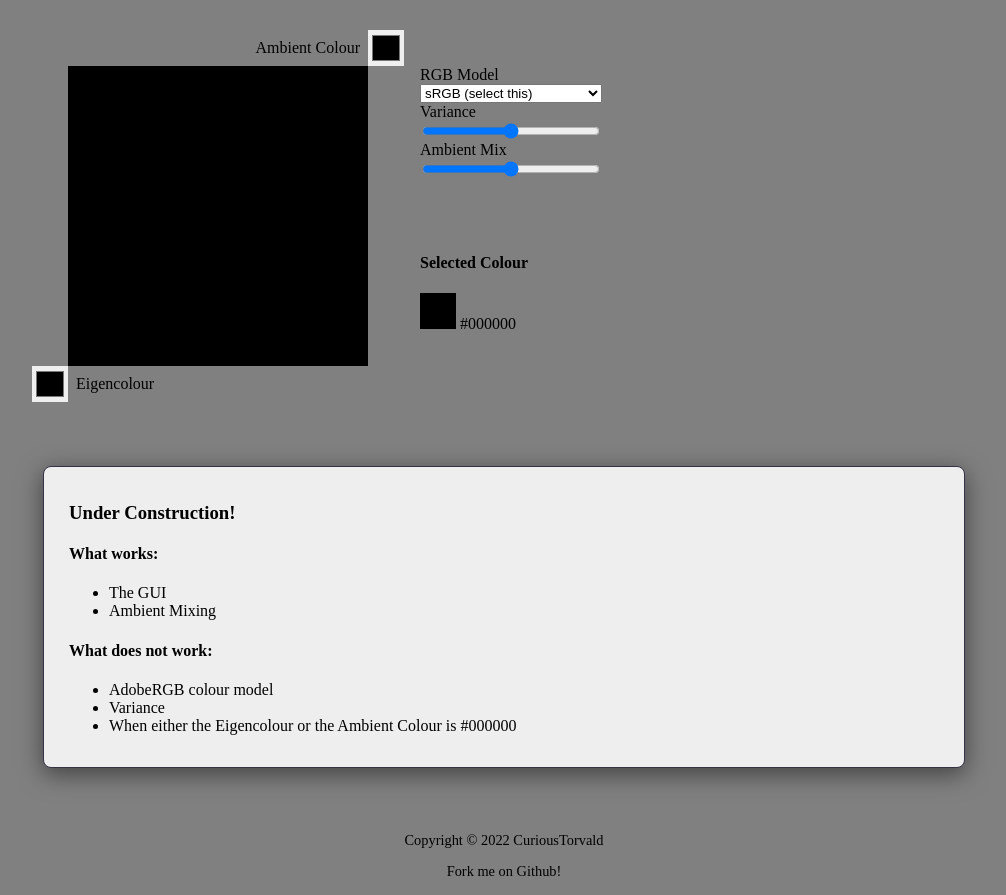
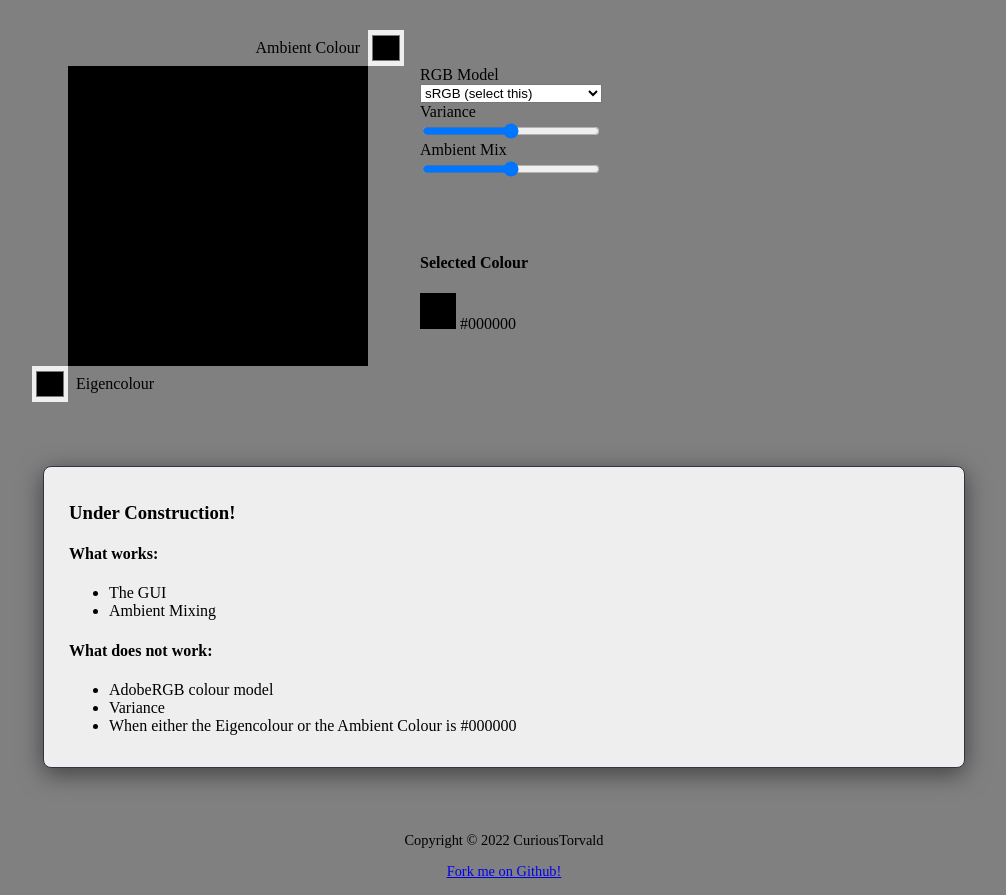
Before and after one commit to curioustorvald/acam, a plain HTML site: page index.html in a window 1280 px wide. Shown: the part 79-974 px from the top of the page, without its empty margins (136-1142 px from the left). Drawn offline with Linux system fonts and the light colour scheme.

Commit message:
github stuffs

```diff
--- a/index.html
+++ b/index.html
@@ -71,7 +71,7 @@
     <docpanel id="docpanel"></docpanel>
     <footer>
         <p>Copyright © 2022 CuriousTorvald</p>
-        <p>Fork me on Github!</p>
+        <p><a href="https://github.com/curioustorvald/acam">Fork me on Github!</a></p>
     </footer></body>
 <script>
 "use strict";
```
Also changed, not shown: 1 other file.
